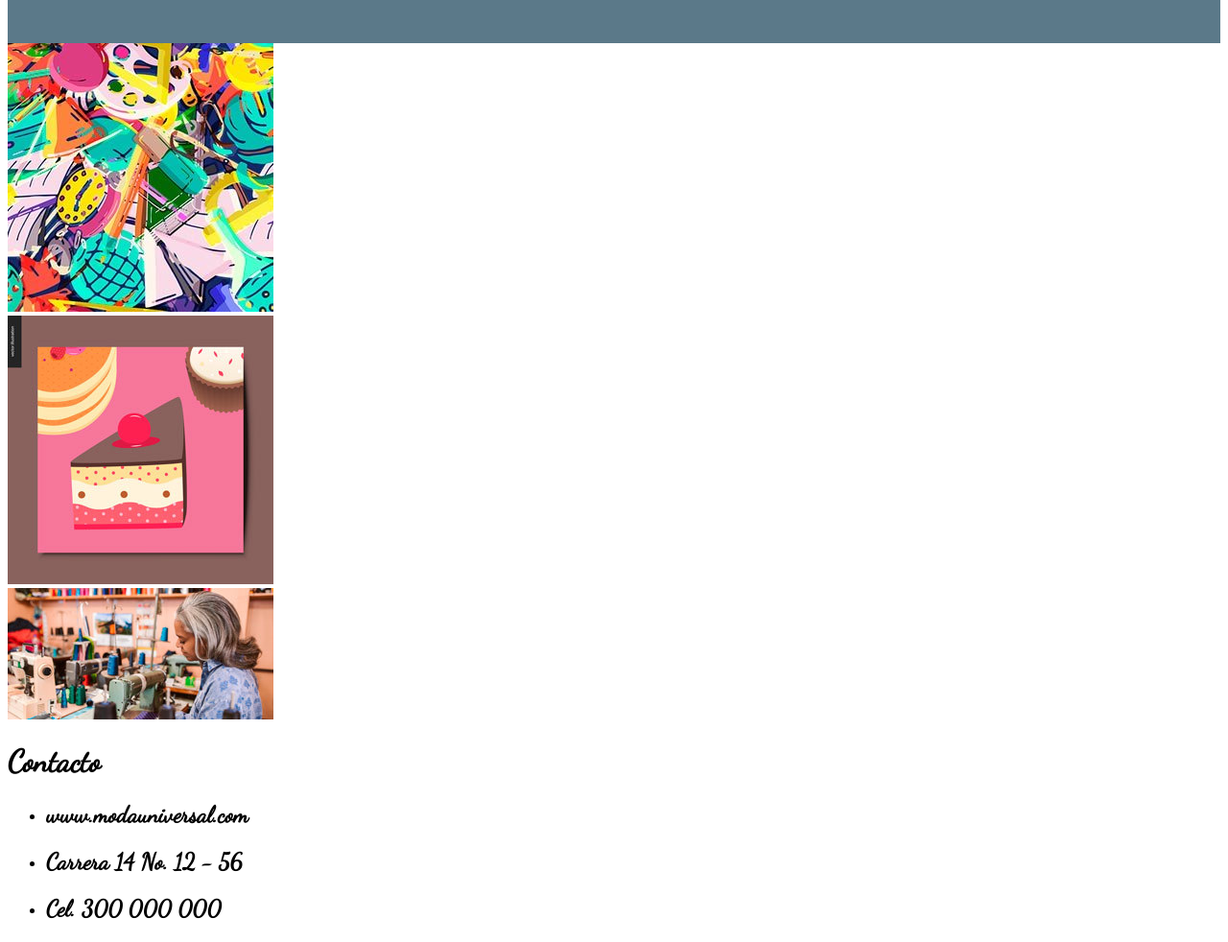
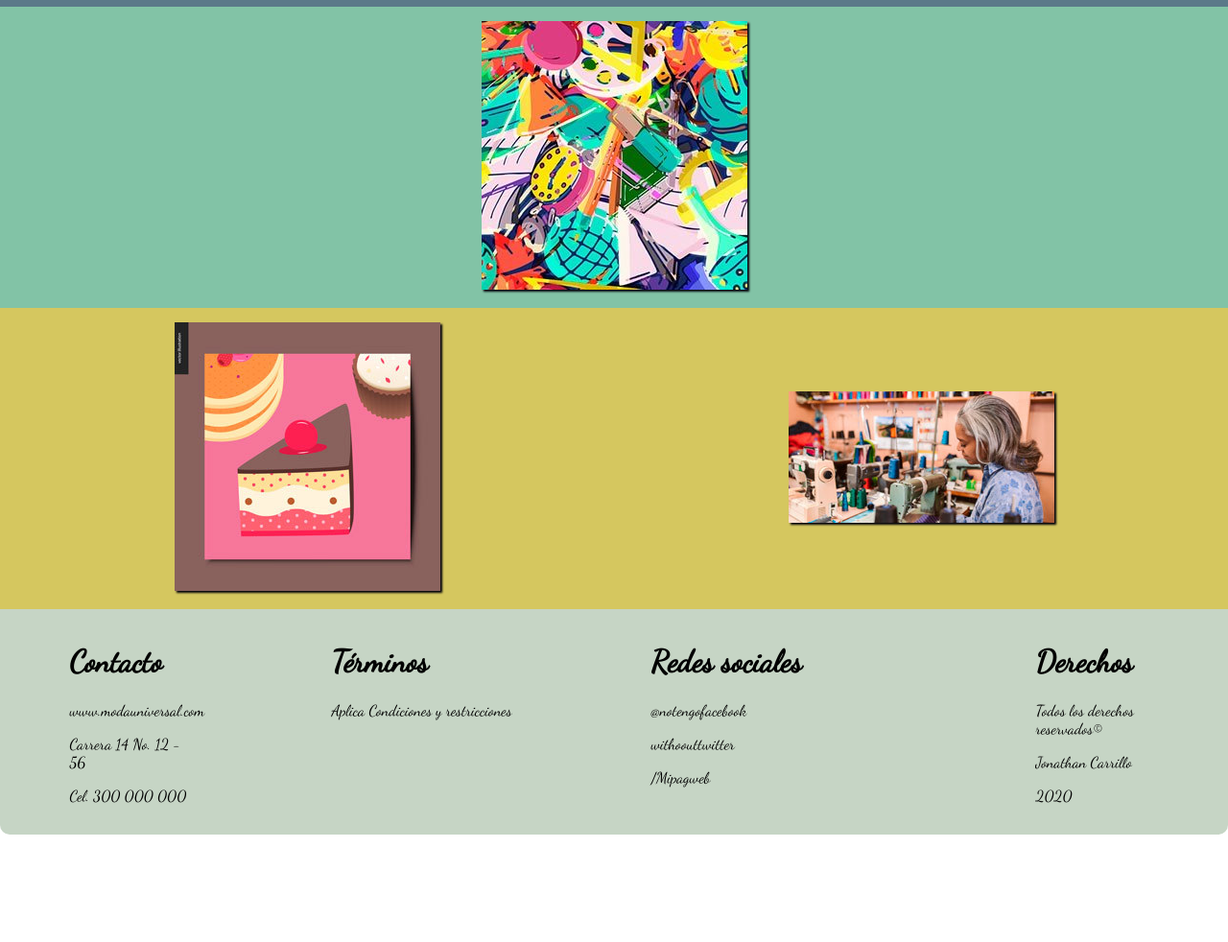
Before and after one commit to JonathanAgape/Eval_NextU_Fotografo, a plain HTML site: page index.html in a window 1280 px wide. Shown: the part 83-1065 px from the top of the page at 96% size. After the commit the page ends 953 px from the top, so only its background shows below. Drawn offline with Linux system fonts and the light colour scheme.

Commit message:
Ya_casi_pag.Principal

```diff
--- a/estilos/estilo.css
+++ b/estilos/estilo.css
@@ -1,18 +1,22 @@
 *{
 	font-family: 'Dancing Script', cursive;
+}
+body{
+	width: 100%;
+	margin: 0;
+	padding: 0;
 }
 .contenedor{
 	background-color: #5b7989;
 	width: 100%;
-	height: 120px;
+	height: 90px;
 	border-radius: 10px 10px 0 0;
 
 	display: -webkit-flex;
 	display: -ms-flexbox;
 	display: flex;
 	flex-flow: row wrap;
-	justify-content: flex-start;
-	align-items: center;
+	justify-content:space-around;
 
 }
 #comenzando{
@@ -26,8 +30,7 @@
 .Inicio{
 	width: 80px;
 	height: 100px;
-	padding-right: 0px;
-
+	padding: 10px;
 }
 .Paisajes{
 	width: 80px;
@@ -36,10 +39,67 @@
 
 }
 .Retratos{
+	width: 80px;
 	height: 100px;
 	padding: 10px;
 
 }
-.contenedor div{
-	justify-content: flex-end;
+h3{
+	color: white;
 }
+.contenedor1{
+	background-color:  #82c3a6;
+	width: 100%;
+	display: -webkit-flex;
+	display: -ms-flexbox;
+	display: flex;
+	justify-content:center;
+}
+.contenedor2{
+	background-color:  #d5c75f;
+	width: 100%;
+	display: -webkit-flex;
+	display: -ms-flexbox;
+	display: flex;
+	flex-flow: row;
+	justify-content:space-around;
+	align-items: center;
+}
+.contenedor3{
+	background-color: #C6d5c5;
+
+	height: 100%;
+	border-radius: 0 0 10px 10px;
+	display: -webkit-flex;
+	display: -ms-flexbox;
+	display: flex;
+	flex-flow: row;
+	justify-content:space-around;
+	align-items: flex-start;
+	padding: 15px 0px;
+}
+#img0{
+	box-shadow: 2px 2px 2px #02010a;
+	margin: 15px;
+}
+#img1{
+	box-shadow: 2px 2px 2px #02010a;
+	margin: 15px;
+}
+#img2{
+	box-shadow: 2px 2px 2px #02010a;
+	margin: 15px;
+	padding: 0;
+}
+#der{
+	width: 10%;
+}
+#contact{
+	width: 10%;
+}
+#ter{
+	width: 20%;
+}
+#rs{
+	width: 20%;
+}
--- a/index.html
+++ b/index.html
@@ -17,27 +17,45 @@
           <div class="Retratos"><a href="#"><h3>Retratos</h3></a></div>
     </div>
     </header>
-    <section  id="imagen1">
-    	<div>
-    		<img id="img0" src="./imagenes/imagen1.jpg">
-    	</d>
+    <section>
+    	<div class="contenedor1">
+       		<div><img id="img0" src="./imagenes/imagen1.jpg"></a></div>
+       	</div>
     </section>
-    <section  id="imagen2">
-    	 <div>
-    		<img id="img1" src="./imagenes/imagen2.jpg">
-    	</d>
-    	 <div>
-    		<img id="img2" src="./imagenes/imagen3.jpg">
-    	</d>
+    <section>
+    	<div class="contenedor2">
+    		<div><img id="img1" src="./imagenes/imagen2.jpg"></a></div>
+    		<div><img id="img2" src="./imagenes/imagen3.jpg"></a></div>
+    	</div>
     </section>
-    <footer id="pie">
-    	<h1>Contacto</h1>
-    	<ul>
-          <li><h2>www.modauniversal.com</h2></li>
-          <li><h2>Carrera 14 No. 12 - 56</h2></li>
-          <li><h2>Cel. 300 000 000</h2></li>
-        </ul>
+   <footer class="contenedor3">
+    	<div id="contact">
+    		<h1>Contacto</h1>
 
-    </footer>
+          		<p>www.modauniversal.com</p>
+          		<p>Carrera 14 No. 12 - 56</p>
+          		<p>Cel. 300 000 000</p>
+
+         </div>
+         <div id="term">
+    		<h1>Términos</h1>
+
+          		<p>Aplica Condiciones y restricciones</p>
+
+         </div>
+         <div id="rs">
+    		<h1>Redes sociales</h1>
+        	  <p>@notengofacebook</p>
+          	  <p>withoouttwitter</p>
+          	  <p>/Mipagweb</p>
+         </div>
+         <div id="der">
+    		<h1>Derechos</h1>
+        	  <p>Todos los derechos reservados©</p>
+        	  <p>Jonathan Carrillo</p>
+        	  <p>2020</p>
+         </div>
+        </footer>
 </body>
+
 </html>
```
